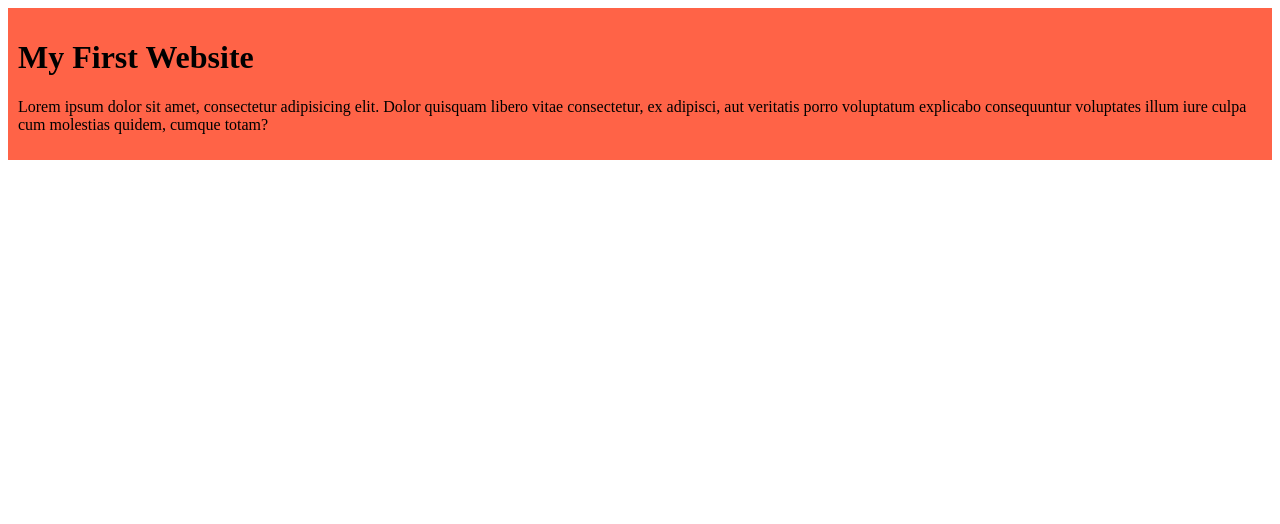
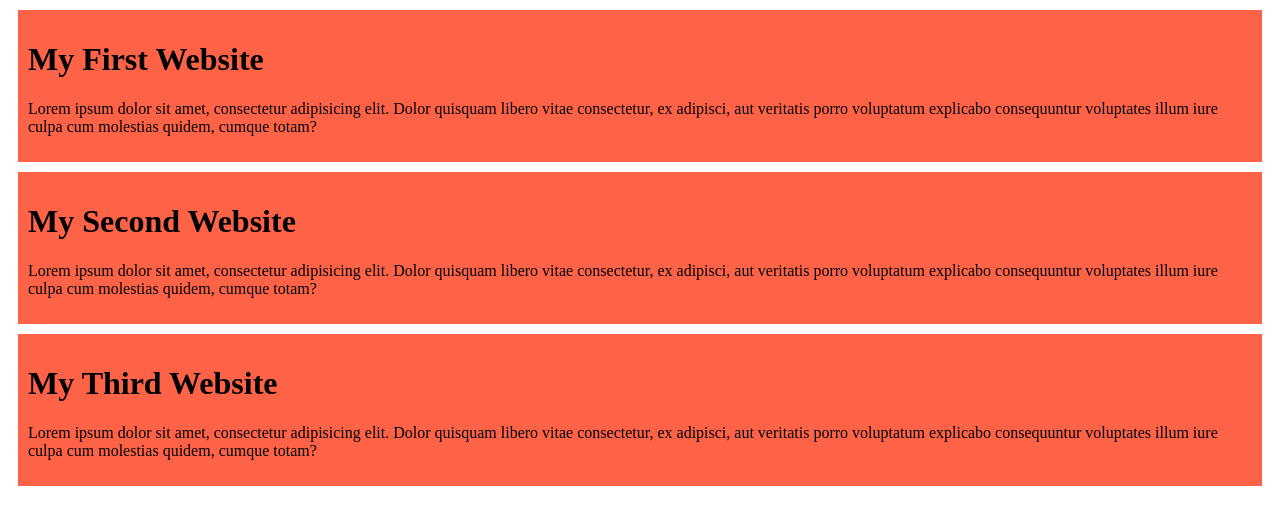
Before and after one commit to sakib236160/My-Simple-Website, a plain HTML site: page index.html in a window 1280 px wide. Drawn offline with Linux system fonts and the light colour scheme.

Commit message:
added the second and Third blog

```diff
--- a/index.html
+++ b/index.html
@@ -11,5 +11,13 @@
         <h1>My First Website</h1>
         <p>Lorem ipsum dolor sit amet, consectetur adipisicing elit. Dolor quisquam libero vitae consectetur, ex adipisci, aut veritatis porro voluptatum explicabo consequuntur voluptates illum iure culpa cum molestias quidem, cumque totam?</p>
     </div>
+    <div>
+        <h1>My Second Website</h1>
+        <p>Lorem ipsum dolor sit amet, consectetur adipisicing elit. Dolor quisquam libero vitae consectetur, ex adipisci, aut veritatis porro voluptatum explicabo consequuntur voluptates illum iure culpa cum molestias quidem, cumque totam?</p>
+    </div>
+    <div>
+        <h1>My Third Website</h1>
+        <p>Lorem ipsum dolor sit amet, consectetur adipisicing elit. Dolor quisquam libero vitae consectetur, ex adipisci, aut veritatis porro voluptatum explicabo consequuntur voluptates illum iure culpa cum molestias quidem, cumque totam?</p>
+    </div>
 </body>
 </html>
--- a/style/blog.css
+++ b/style/blog.css
@@ -1,4 +1,5 @@
 div{
     background-color: tomato;
     padding: 10px;
+    margin: 10px;
 }
```
